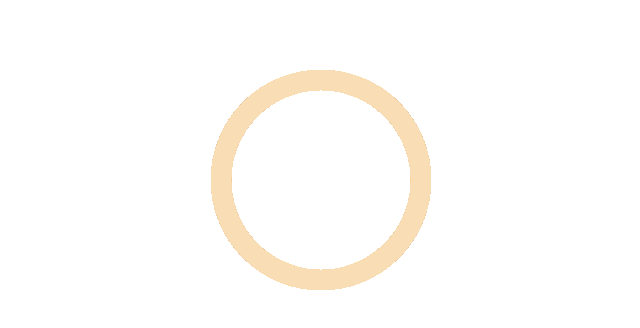
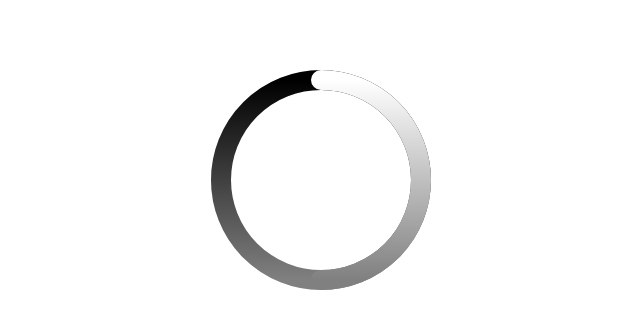
Before and after one commit to AboyL/2019-demo, a Vue app: page / in a window 1280 px wide. Shown: the top 328 px of the page, without its empty margins (319-959 px from the left). Built offline with nearby package versions, Linux system fonts and the light colour scheme.

Commit message:
新渐变

```diff
--- a/package.json
+++ b/package.json
@@ -34,7 +34,7 @@
     "rules": {
       "no-console":0,
       "vue/max-attributes-per-line": ["error", {
-        "singleline": 4,
+        "singleline": 5,
         "multiline": {
           "max": 1,
           "allowFirstLine": false
--- a/src/App.vue
+++ b/src/App.vue
@@ -1,16 +1,19 @@
 <template>
   <div id="app">
-    <Progress :progress="0.8"/>
+    <!-- <Progress :progress="0.8"/> -->
+    <Progress2 :progress="1"/>
   </div>
 </template>
 
 <script>
-import Progress from './components/Progress.vue'
+// import Progress from './components/Progress.vue'
+import Progress2 from './components/Progress2.vue'
 
 export default {
   name: 'app',
   components: {
-    Progress
+    // Progress,
+    Progress2
   }
 }
 </script>
--- /dev/null
+++ b/src/components/Progress2.vue
@@ -0,0 +1,111 @@
+<template>
+  <svg :height="option.size" :width="option.size" x-mlns="http://www.w3.org/200/svg">
+    <defs>
+      <linearGradient x1="1" y1="0" x2="0" y2="0" id="outGradient">
+        <stop offset="0%" :stop-color="arcOption.outArcStartColor" />
+        <stop offset="100%" :stop-color="arcOption.outArcEndColor" />
+      </linearGradient>
+      <linearGradient x1="1" y1="0" x2="0" y2="0" id="innerGradient">
+        <stop offset="0%" :stop-color="arcOption.innerArcStartColor" />
+        <stop offset="100%" :stop-color="arcOption.innerArcEndColor" />
+      </linearGradient>
+    </defs>
+    <circle
+      :r="option.radius"
+      :cx="option.cx"
+      :cy="option.cy"
+      :stroke="option.backColor"
+      :stroke-width="option.strokeWidth"
+      fill="none"
+    />
+    <circle
+      :r="option.radius"
+      :cx="option.cx"
+      :cy="option.cy"
+      stroke="url('#innerGradient')"
+      :stroke-width="option.strokeWidth"
+      :stroke-dasharray="arcOption.innerArcLength"
+      transform="rotate(-90)"
+      transform-origin="center"
+      fill="none"
+      stroke-linecap="round"
+    >
+      <!-- <animate
+        :to="arcOption.innerArcLength"
+        begin="0s"
+        :dur="option.durtion"
+        from="0,1000000"
+        attributeName="stroke-dasharray"
+        fill="freeze"
+      /> -->
+    </circle>
+    <circle
+      :r="option.radius"
+      :cx="option.cx"
+      :cy="option.cy"
+      stroke="url('#outGradient')"
+      :stroke-width="option.strokeWidth"
+      :stroke-dasharray="arcOption.outArcLength"
+      fill="none"
+      transform="rotate(-90)"
+      transform-origin="center"
+      stroke-linecap="round"
+    />
+  </svg>
+</template>
+<script>
+export default {
+  name: 'Progress2',
+  props: {
+    progress: {
+      type: Number,
+      required: true,
+    },
+    progressOption: {
+      type: Object,
+      default: () => { },
+    },
+  },
+  computed: {
+    arcOption () {
+      let arcConfig = {}
+      let circleLength = Math.floor(2 * Math.PI * this.option.radius)
+      // 如果此时小于0.5 则只需要显示最外层的圆弧 里面的圆弧不需要画了
+      if (this.progress < 0.5) {
+        arcConfig.outArcLength = this.progress * circleLength
+        arcConfig.outArcDur = this.option.durtion
+        arcConfig.innerArcLength = 0
+        arcConfig.innerArcDur = 0
+      } else {
+        arcConfig.outArcLength = 0.5 * circleLength
+        arcConfig.outArcDur = this.option.durtion
+        arcConfig.innerArcLength = this.progress * circleLength
+        arcConfig.innerArcDur = this.option.durtion
+      }
+      const tansfromColor = arr => `rgb(${arr[0]},${arr[1]},${arr[2]})`
+      arcConfig.outArcStartColor = tansfromColor(this.option.startColor)
+      arcConfig.outArcEndColor = tansfromColor(this.option.startColor.map((color, index) => color + (this.option.endColor[index] - color) / 2))
+      arcConfig.innerArcStartColor = tansfromColor(this.option.endColor)
+      arcConfig.innerArcEndColor = tansfromColor(this.option.startColor.map((color, index) => color + (this.option.endColor[index] - color) / 2))
+      return arcConfig
+    },
+    option () {
+      // 所有进度条的可配置项
+      let baseOption = {
+        radius: 100,
+        strokeWidth: 20,
+        backColor: '#E6E6E6',
+        endColor: [0, 0, 0],
+        startColor: [255, 255, 255], // 用于渐变色的开始
+        durtion: '1s',
+        step: 100,
+      }
+      Object.assign(baseOption, this.progressOption)
+      // 中心位置自动生成
+      baseOption.cy = baseOption.cx = baseOption.radius + baseOption.strokeWidth
+      baseOption.size = (baseOption.radius + baseOption.strokeWidth) * 2
+      return baseOption
+    },
+  },
+}
+</script>
```
